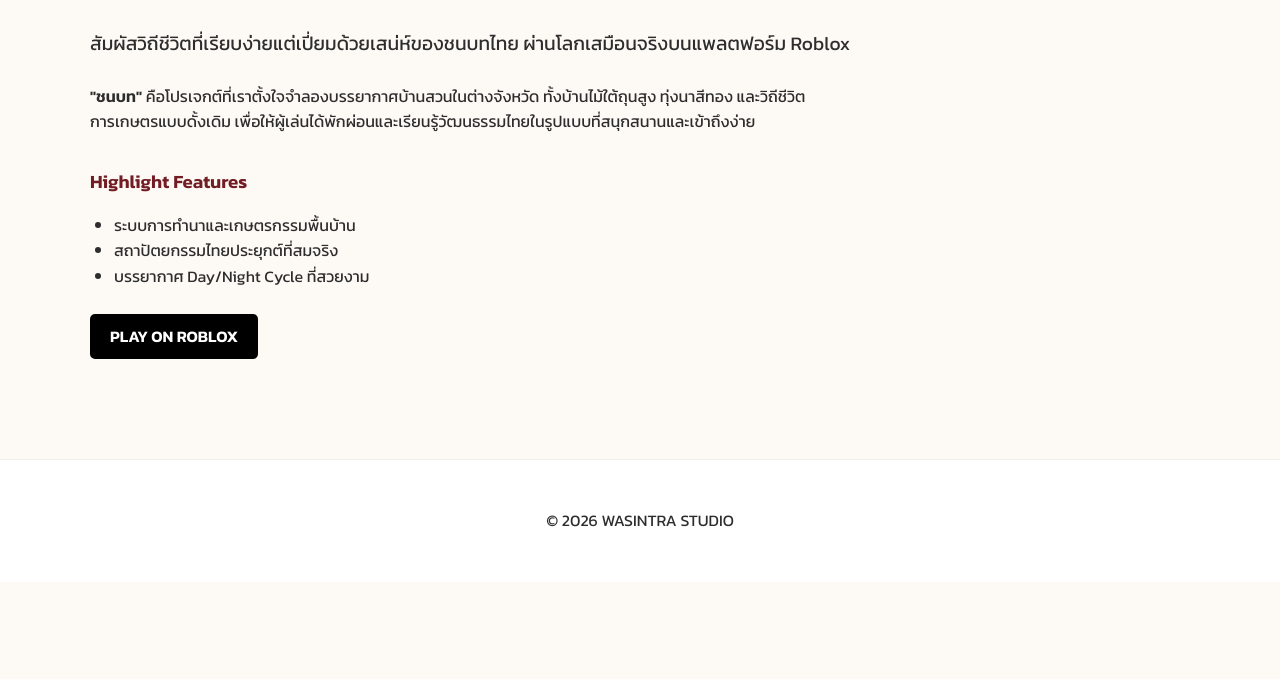
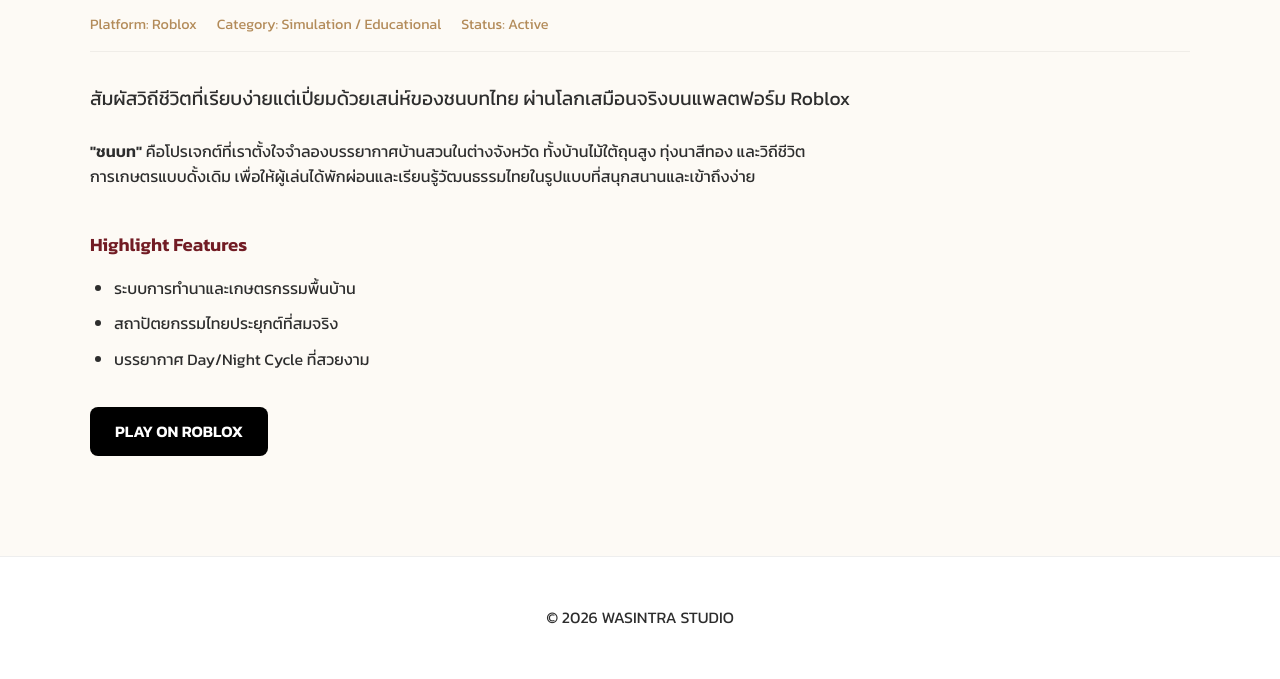
Before and after one commit to WasinthraGroup/v1, a plain HTML site: page projects/chonnabot/index.html in a window 1280 px wide. Shown: the part 798-1477 px from the top of the page. Before the commit the page ends 1380 px from the top, so only its background shows below. Drawn offline with Linux system fonts and the light colour scheme.

Commit message:
Update index.html

```diff
--- a/projects/chonnabot/index.html
+++ b/projects/chonnabot/index.html
@@ -2,7 +2,7 @@
 <html lang="th">
 <head>
     <meta charset="UTF-8">
-    <title>Wasinthra • Chonnabot Life: ชีวืตในชนบท </title>
+    <title>Wasinthra • Chonnabot Life: ชีวิตในชนบท</title>
     <link href="https://fonts.googleapis.com/css2?family=Kanit:wght@300;400;600&display=swap" rel="stylesheet">
     <link rel="stylesheet" href="/v1/style.css">
     <style>
@@ -11,11 +11,16 @@
             display: inline-block;
             background: #000;
             color: #fff;
-            padding: 10px 20px;
-            border-radius: 5px;
+            padding: 12px 25px;
+            border-radius: 8px;
             text-decoration: none;
             font-weight: 600;
             margin-top: 1.5rem;
+            transition: var(--transition);
+        }
+        .roblox-badge:hover {
+            transform: scale(1.05);
+            background: #333;
         }
         .project-meta {
             display: flex;
@@ -23,15 +28,16 @@
             margin-bottom: 2rem;
             color: var(--thai-gold);
             font-size: 0.9rem;
-            border-bottom: 1px solid #ddd;
-            padding-bottom: 10px;
+            border-bottom: 1px solid rgba(0,0,0,0.05);
+            padding-bottom: 15px;
         }
         .hero-img-full {
             width: 100%;
-            height: 400px;
+            height: 450px;
             background: url('https://images.unsplash.com/photo-1500382017468-9049fed747ef?auto=format&fit=crop&w=1200') center/cover;
             border-radius: 20px;
             margin-bottom: 3rem;
+            box-shadow: 0 20px 40px rgba(0,0,0,0.1);
         }
     </style>
 </head>
@@ -51,35 +57,52 @@
     </header>
 
     <main class="page-content container">
-        <div class="hero-img-full"></div>
+        <div class="hero-img-full reveal"></div>
 
         <div class="project-detail">
-            <span class="sub-title" style="text-align: left;">Roblox Experience</span>
-            <h1 class="main-title" style="text-align: left;">Chonnabot (ชีวิตในชนบท)</h1>
+            <span class="sub-title reveal delay-1" style="text-align: left;">Roblox Experience</span>
+            <h1 class="main-title reveal delay-1" style="text-align: left;">Chonnabot (ชีวิตในชนบท)</h1>
 
-            <div class="project-meta">
+            <div class="project-meta reveal delay-2">
                 <span>Platform: Roblox</span>
                 <span>Category: Simulation / Educational</span>
                 <span>Status: Active</span>
             </div>
 
-            <div class="container-narrow" style="margin-left: 0; padding-left: 0;">
+            <div class="container-narrow reveal delay-3" style="margin-left: 0; padding-left: 0;">
                 <p class="lead" style="font-size:1.2rem; margin-bottom:1.5rem;">สัมผัสวิถีชีวิตที่เรียบง่ายแต่เปี่ยมด้วยเสน่ห์ของชนบทไทย ผ่านโลกเสมือนจริงบนแพลตฟอร์ม Roblox</p>
 
                 <p><strong>"ชนบท"</strong> คือโปรเจกต์ที่เราตั้งใจจำลองบรรยากาศบ้านสวนในต่างจังหวัด ทั้งบ้านไม้ใต้ถุนสูง ทุ่งนาสีทอง และวิถีชีวิตการเกษตรแบบดั้งเดิม เพื่อให้ผู้เล่นได้พักผ่อนและเรียนรู้วัฒนธรรมไทยในรูปแบบที่สนุกสนานและเข้าถึงง่าย</p>
 
-                <h3 style="margin-top: 2rem; color: var(--thai-red);">Highlight Features</h3>
-                <ul style="margin-left: 1.5rem; margin-top: 1rem;">
-                    <li>ระบบการทำนาและเกษตรกรรมพื้นบ้าน</li>
-                    <li>สถาปัตยกรรมไทยประยุกต์ที่สมจริง</li>
-                    <li>บรรยากาศ Day/Night Cycle ที่สวยงาม</li>
+                <h3 style="margin-top: 2.5rem; color: var(--thai-red);">Highlight Features</h3>
+                <ul style="margin-left: 1.5rem; margin-top: 1rem; color: var(--text-main);">
+                    <li style="margin-bottom: 10px;">ระบบการทำนาและเกษตรกรรมพื้นบ้าน</li>
+                    <li style="margin-bottom: 10px;">สถาปัตยกรรมไทยประยุกต์ที่สมจริง</li>
+                    <li style="margin-bottom: 10px;">บรรยากาศ Day/Night Cycle ที่สวยงาม</li>
                 </ul>
 
-                <a href="https://www.roblox.com/games/72679073417743/Chonnabot-Life" class="roblox-badge">PLAY ON ROBLOX</a>
+                <a href="https://www.roblox.com/games/72679073417743/Chonnabot-Life" target="_blank" class="roblox-badge">PLAY ON ROBLOX</a>
             </div>
         </div>
     </main>
 
-    <footer class="main-footer"><p>&copy; 2026 WASINTRA STUDIO</p></footer>
+    <footer class="main-footer">
+        <p>&copy; 2026 WASINTRA STUDIO</p>
+    </footer>
+
+    <script>
+        const observerOptions = { threshold: 0.1 };
+        const observer = new IntersectionObserver((entries) => {
+            entries.forEach(entry => {
+                if (entry.isIntersecting) {
+                    entry.target.classList.add('active');
+                }
+            });
+        }, observerOptions);
+
+        document.querySelectorAll('.reveal').forEach((el) => {
+            observer.observe(el);
+        });
+    </script>
 </body>
 </html>
```
